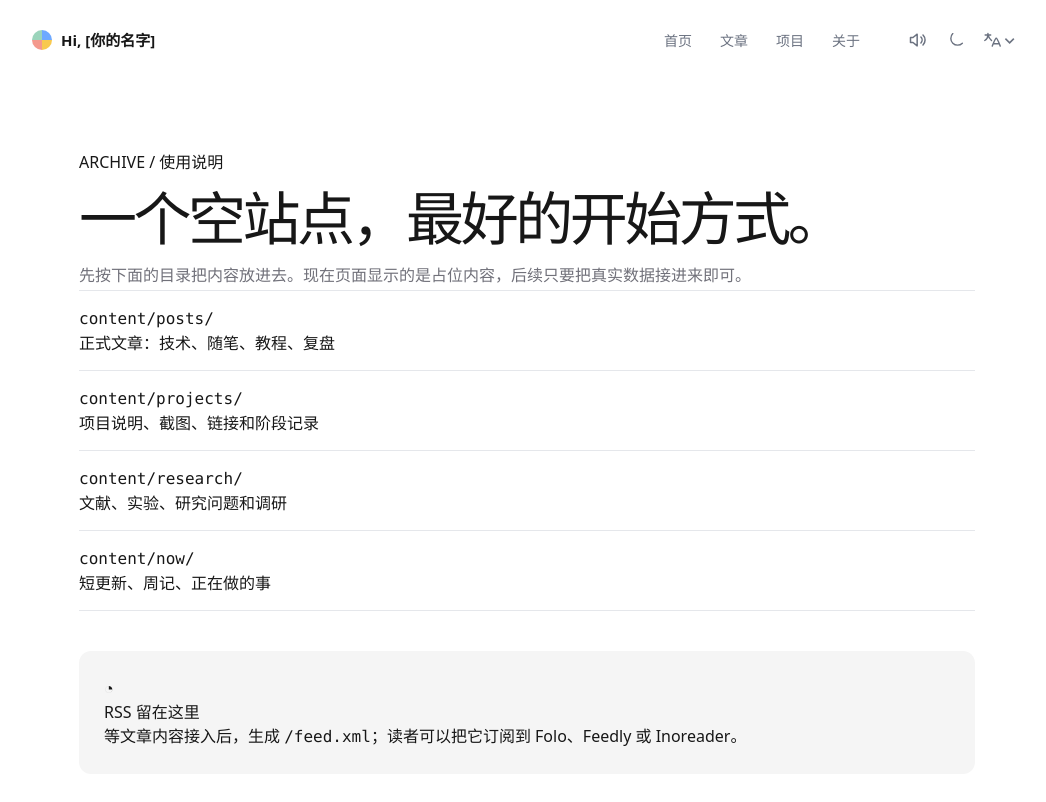
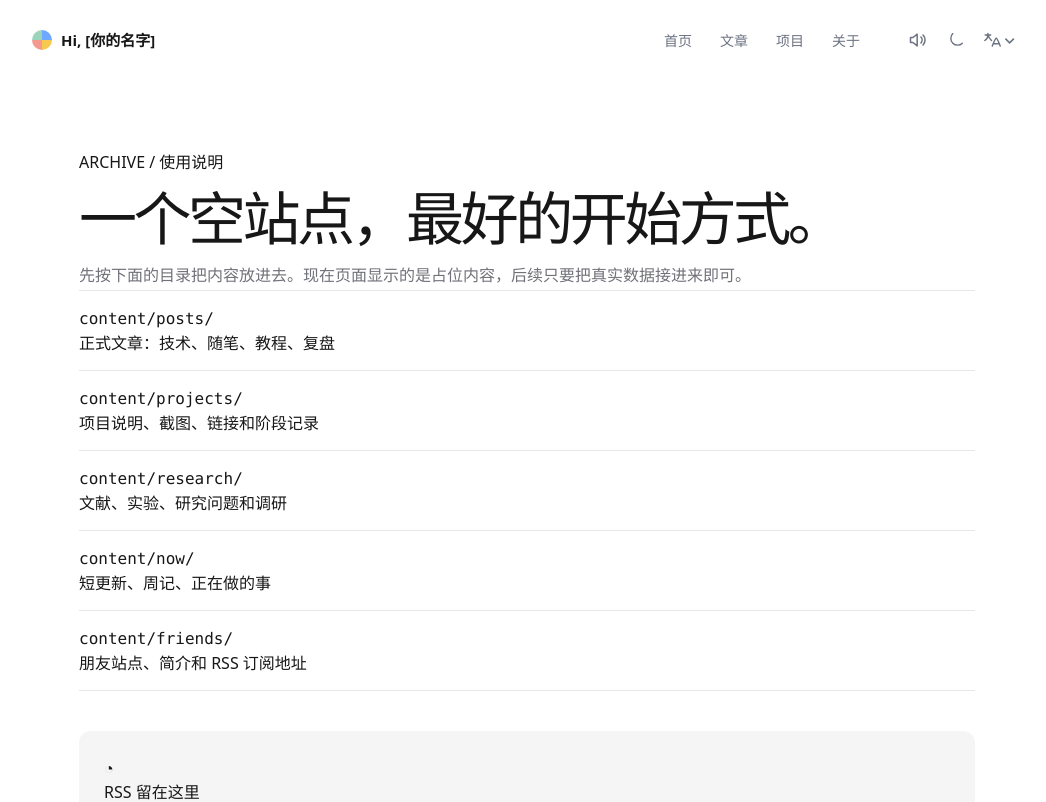
Before and after one commit to Jmmt-mingrui/Jmmt-mingrui.github.io, a Next.js app: page /archive in a window 1280 px wide. Shown: the top 802 px of the page, without its empty margins (113-1159 px from the left). Built offline with nearby package versions, Linux system fonts and the light colour scheme.

Commit message:
Add friends to the content archive

```diff
--- a/app/archive/page.tsx
+++ b/app/archive/page.tsx
@@ -1,10 +1,11 @@
 import { SiteShell } from "../components/site-shell";
 
-const directories = [
-  ["content/posts/", "正式文章：技术、随笔、教程、复盘"],
-  ["content/projects/", "项目说明、截图、链接和阶段记录"],
-  ["content/research/", "文献、实验、研究问题和调研"],
-  ["content/now/", "短更新、周记、正在做的事"],
+const directories: ReadonlyArray<{ path: string; description: string; id?: string }> = [
+  { path: "content/posts/", description: "正式文章：技术、随笔、教程、复盘" },
+  { path: "content/projects/", description: "项目说明、截图、链接和阶段记录" },
+  { path: "content/research/", description: "文献、实验、研究问题和调研" },
+  { path: "content/now/", description: "短更新、周记、正在做的事" },
+  { path: "content/friends/", description: "朋友站点、简介和 RSS 订阅地址", id: "friends" },
 ];
 
 export default function ArchivePage() {
@@ -15,7 +16,7 @@ export default function ArchivePage() {
         <h1>一个空站点，最好的开始方式。</h1>
         <p className="archive-intro">先按下面的目录把内容放进去。现在页面显示的是占位内容，后续只要把真实数据接进来即可。</p>
         <div className="directory-list">
-          {directories.map(([path, description]) => <article key={path}><code>{path}</code><p>{description}</p></article>)}
+          {directories.map(({ path, description, id }) => <article id={id} key={path}><code>{path}</code><p>{description}</p></article>)}
         </div>
         <section className="rss-note" id="rss">
           <span aria-hidden="true">◔</span>
```
Also changed, not shown: content/README.md.
